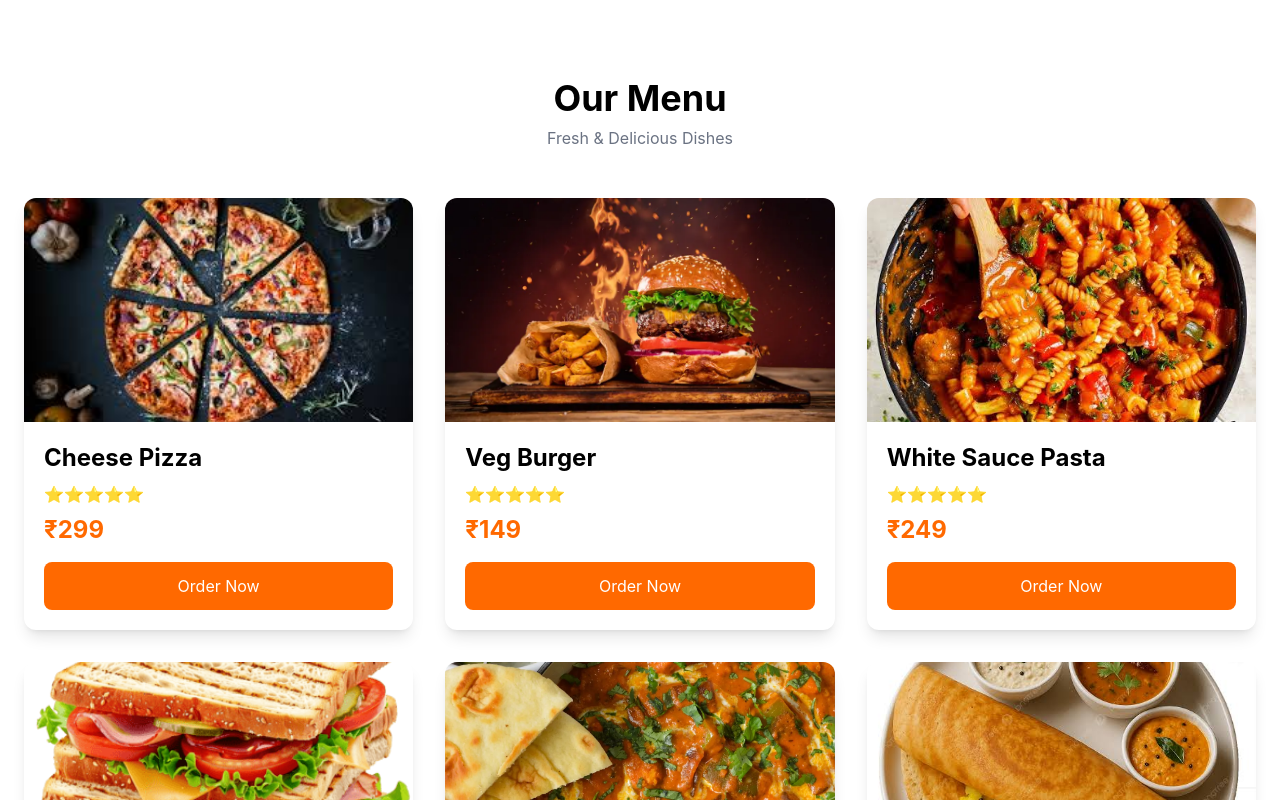
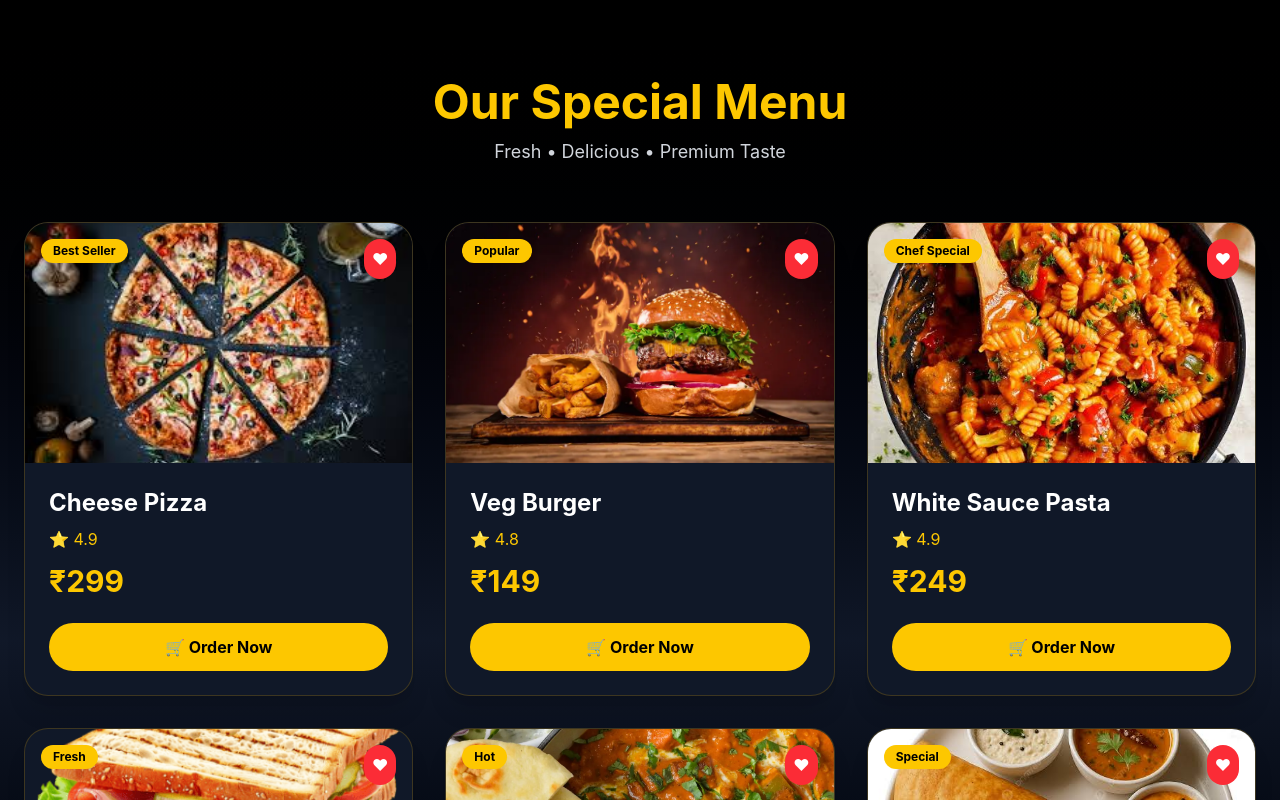
Before and after one commit to Hetmevada11/Kanha-restaurant, a React (Vite) app: page / in a window 1280 px wide. Shown: the part 3940-4740 px from the top of the page. Built offline with nearby package versions, Linux system fonts and the light colour scheme.

Commit message:
Premium Menu Design

```diff
--- a/src/components/common/Menu.jsx
+++ b/src/components/common/Menu.jsx
@@ -11,87 +11,113 @@ function Menu() {
       name: "Cheese Pizza",
       image: pizza,
       price: "₹299",
-      rating: "⭐⭐⭐⭐⭐",
+      rating: "4.9",
+      badge: "Best Seller",
     },
     {
       name: "Veg Burger",
       image: burger,
       price: "₹149",
-      rating: "⭐⭐⭐⭐⭐",
+      rating: "4.8",
+      badge: "Popular",
     },
     {
       name: "White Sauce Pasta",
       image: pasta,
       price: "₹249",
-      rating: "⭐⭐⭐⭐⭐",
+      rating: "4.9",
+      badge: "Chef Special",
     },
     {
       name: "Grilled Sandwich",
       image: sandwich,
       price: "₹179",
-      rating: "⭐⭐⭐⭐⭐",
+      rating: "4.7",
+      badge: "Fresh",
     },
     {
       name: "Paneer Tikka",
       image: panir,
       price: "₹149",
-      rating: "⭐⭐⭐⭐⭐",
+      rating: "4.8",
+      badge: "Hot",
     },
     {
       name: "Masala Dosa",
       image: gallery6,
       price: "₹140",
-      rating: "⭐⭐⭐⭐⭐",
+      rating: "4.9",
+      badge: "Special",
     },
   ];
 
   return (
     <section
       id="menu"
-      className="py-20 bg-white"
+      className="py-20 bg-gradient-to-b from-black via-gray-900 to-black"
       data-aos="fade-up"
     >
       <div className="max-w-7xl mx-auto px-6">
-        <h2 className="text-4xl font-bold text-center">
-          Our Menu
+
+        <h2 className="text-5xl font-bold text-center text-yellow-400">
+          Our Special Menu
         </h2>
 
-        <p className="text-center text-gray-500 mt-2 mb-12">
-          Fresh & Delicious Dishes
+        <p className="text-center text-gray-300 mt-3 mb-14 text-lg">
+          Fresh • Delicious • Premium Taste
         </p>
 
         <div className="grid grid-cols-1 sm:grid-cols-2 lg:grid-cols-3 gap-8">
+
           {menuItems.map((item, index) => (
             <div
               key={index}
-              className="bg-white rounded-xl shadow-lg overflow-hidden hover:scale-105 hover:shadow-2xl transition duration-300"
+              className="bg-gray-900 rounded-3xl overflow-hidden border border-yellow-500/20 shadow-xl hover:scale-105 hover:shadow-yellow-500/30 transition duration-300"
             >
-              <img
-                src={item.image}
-                alt={item.name}
-                className="w-full h-56 object-cover"
-              />
 
-              <div className="p-5">
-                <h3 className="text-2xl font-bold">
+              <div className="relative">
+
+                <img
+                  src={item.image}
+                  alt={item.name}
+                  className="w-full h-60 object-cover"
+                />
+
+                <span className="absolute top-4 left-4 bg-yellow-400 text-black text-xs px-3 py-1 rounded-full font-bold">
+                  {item.badge}
+                </span>
+
+                <span className="absolute top-4 right-4 bg-red-500 text-white p-2 rounded-full">
+                  ❤
+                </span>
+
+              </div>
+
+              <div className="p-6">
+
+                <h3 className="text-2xl font-bold text-white">
                   {item.name}
                 </h3>
 
-                <p className="text-yellow-500 mt-2">
-                  {item.rating}
+                <p className="text-yellow-400 mt-2">
+                  ⭐ {item.rating}
                 </p>
 
-                <p className="text-orange-500 text-2xl font-bold mt-2">
+                <p className="text-yellow-400 text-3xl font-bold mt-3">
                   {item.price}
                 </p>
 
-                <button className="mt-4 w-full bg-orange-500 text-white py-3 rounded-lg hover:bg-orange-600 transition">
-                  Order Now
+                <button className="mt-6 w-full bg-yellow-400 text-black py-3 rounded-full font-bold hover:bg-yellow-300 transition">
+                  🛒 Order Now
                 </button>
+
               </div>
+
             </div>
           ))}
+
         </div>
+
       </div>
     </section>
   );
```
